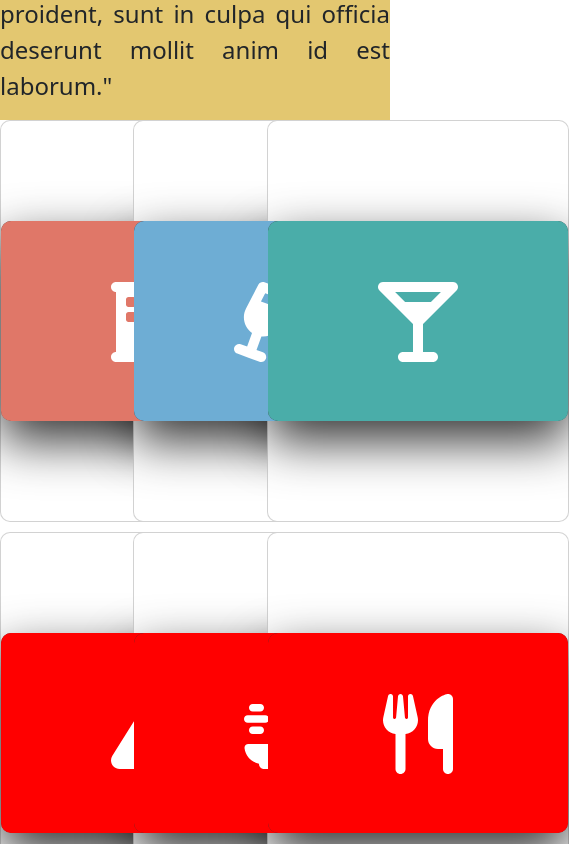
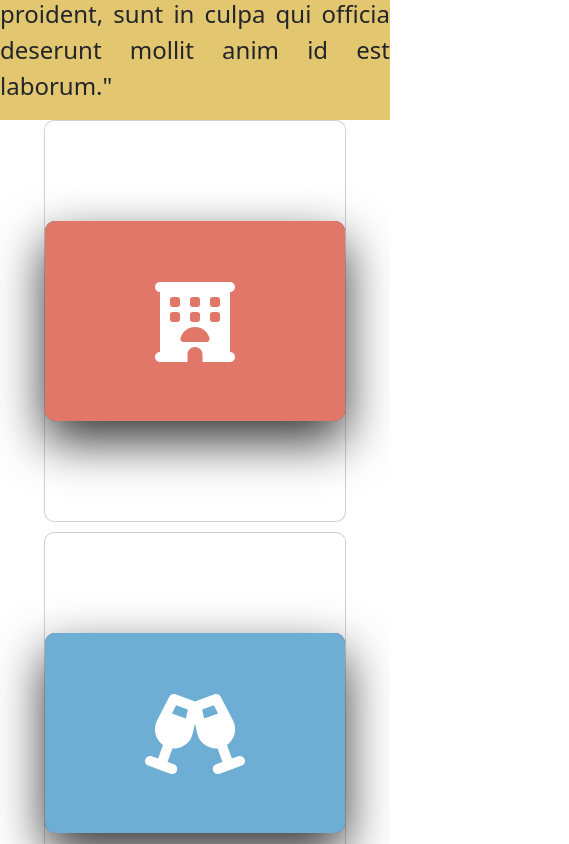
Before and after one commit to MDForero/miradorpanorama, a React (Create React App) app: page /nosotros in a window 390 px wide. Shown: the part 2520-3364 px from the top of the page, 569 px wide, since content can reach past the window. Built offline with nearby package versions, Linux system fonts and the light colour scheme.

Commit message:
responsive design finish

```diff
--- a/src/App.css
+++ b/src/App.css
@@ -1,4 +1,7 @@
 /* Nav */
+a{
+  text-decoration: none;
+}
 .nav-link{
   color: white;
 }
@@ -241,8 +244,10 @@ footer li {
 
 .container-card {
   display: grid;
-  grid-template-columns: 1fr 1fr 1fr;
-  gap:10px
+  grid-template-columns: repeat(auto-fill, minmax(400px, 1fr)) ;
+  gap:10px;
+  justify-content: center;
+  align-items: center;
 }
 
 .container-card .card {
@@ -369,6 +374,7 @@ footer li {
 }
 
 @media screen and (max-width: 600px) {
+
   .platos {
     display: flex;
     flex-direction: column;
--- a/src/pages/Aboutus.js
+++ b/src/pages/Aboutus.js
@@ -116,9 +116,9 @@ const AboutUs = () => {
             <div class="face face2">
               <div class="content">
                 <h3>
-                  <a href="https://www.linkedin.com/in/adamdipinto/" target="_blank">_adamdipinto</a>
+                  <a href="" target="_blank">Lorem</a>
                 </h3>
-                <p>This is where I network and build my professional protfolio.</p>
+                <p>Lorem ipsum dolor sit amet, consectetur adipiscing elit, sed do eiusmod tempor incididunt ut labore et dolore magna aliqua.</p>
               </div>
             </div>
           </div>
@@ -133,9 +133,9 @@ const AboutUs = () => {
             <div class="face face2">
               <div class="content">
                 <h3>
-                  <a href="https://twitter.com/AdamDipinto" target="_blank">@AdamDipinto</a>
+                  <a href="" target="_blank">Lorem</a>
                 </h3>
-                <p>This is where I read news and network with different social groups.</p>
+                <p>Lorem ipsum dolor sit amet, consectetur adipiscing elit, sed do eiusmod tempor incididunt ut labore et dolore magna aliqua.</p>
               </div>
             </div>
           </div>
@@ -150,9 +150,9 @@ const AboutUs = () => {
             <div class="face face2">
               <div class="content">
                 <h3>
-                  <a href="https://github.com/atom888" target="_blank">atom888</a>
+                  <a href="" target="_blank">Lorem</a>
                 </h3>
-                <p>This is where I share code and work on projects.</p>
+                <p>Lorem ipsum dolor sit amet, consectetur adipiscing elit, sed do eiusmod tempor incididunt ut labore et dolore magna aliqua.</p>
               </div>
             </div>
           </div>
@@ -167,9 +167,9 @@ const AboutUs = () => {
             <div class="face face2">
               <div class="content">
                 <h3>
-                  <a href="https://www.linkedin.com/in/adamdipinto/" target="_blank">_adamdipinto</a>
+                  <a href="" target="_blank">Lorem</a>
                 </h3>
-                <p>This is where I network and build my professional protfolio.</p>
+                <p>Lorem ipsum dolor sit amet, consectetur adipiscing elit, sed do eiusmod tempor incididunt ut labore et dolore magna aliqua.</p>
               </div>
             </div>
           </div>
@@ -184,9 +184,9 @@ const AboutUs = () => {
             <div class="face face2">
               <div class="content">
                 <h3>
-                  <a href="https://twitter.com/AdamDipinto" target="_blank">@AdamDipinto</a>
+                  <a href="" target="_blank">Lorem</a>
                 </h3>
-                <p>This is where I read news and network with different social groups.</p>
+                <p>Lorem ipsum dolor sit amet, consectetur adipiscing elit, sed do eiusmod tempor incididunt ut labore et dolore magna aliqua.</p>
               </div>
             </div>
           </div>
@@ -201,9 +201,9 @@ const AboutUs = () => {
             <div class="face face2">
               <div class="content">
                 <h3>
-                  <a href="https://github.com/atom888" target="_blank">atom888</a>
+                  <a href="" target="_blank">Lorem</a>
                 </h3>
-                <p>This is where I share code and work on projects.</p>
+                <p>Lorem ipsum dolor sit amet, consectetur adipiscing elit, sed do eiusmod tempor incididunt ut labore et dolore magna aliqua.</p>
               </div>
             </div>
           </div>
```
